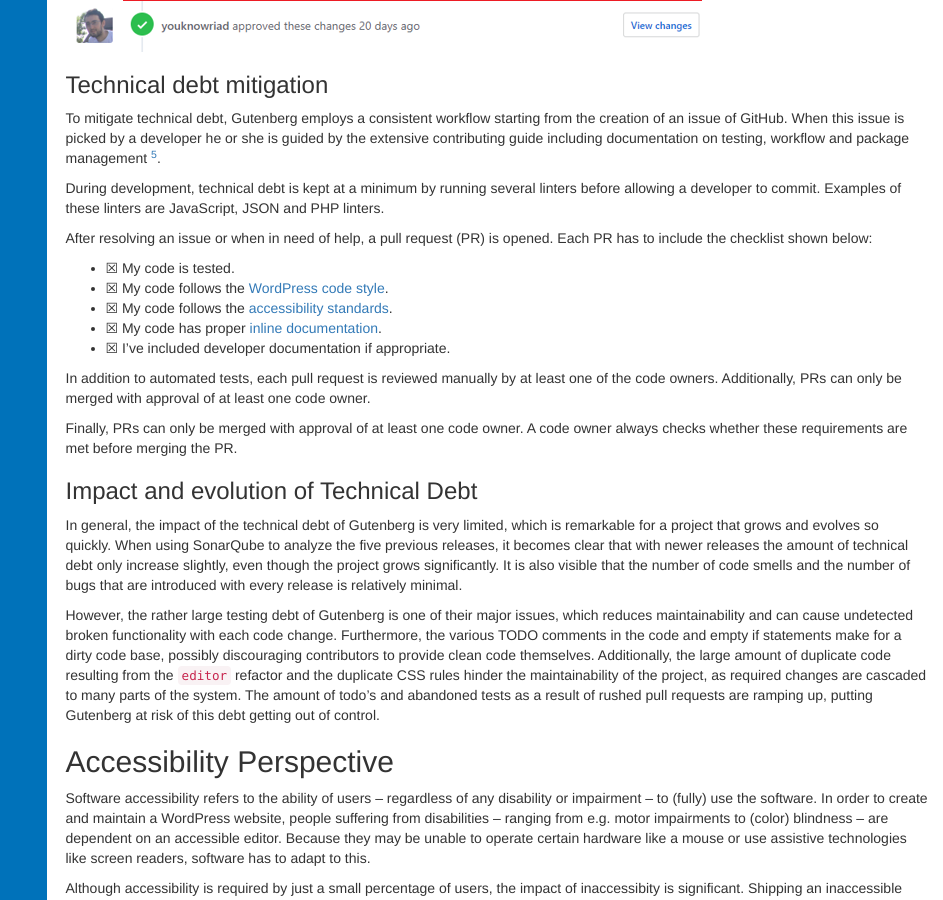
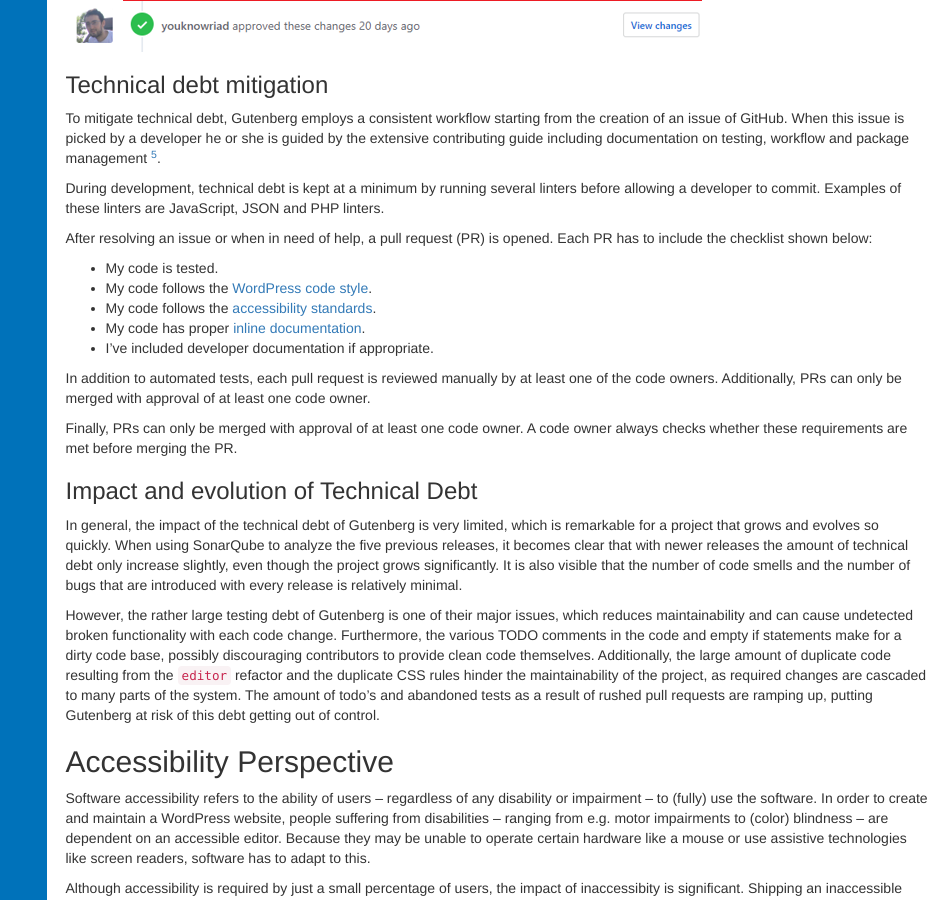
Before and after one commit to SERG-Delft/desosa2019, a Jekyll site: the page built from chapters/gutenberg/index.md, in a window 1280 px wide and 900 px high, scrolled down 11263 px. Shown: the whole window, without its empty margins (337-1280 px from the left). Built offline with Jekyll 4.4.1, drawn with Linux system fonts in a browser that asks for light colours; nearby versions of some CDN libraries.

```diff
--- a/chapters/gutenberg/index.md
+++ b/chapters/gutenberg/index.md
@@ -300,11 +300,11 @@ During development, technical debt is kept at a minimum by running several linte
 
 After resolving an issue or when in need of help, a pull request (PR) is opened. Each PR has to include the checklist shown below:
 
--   ☒ My code is tested.
--   ☒ My code follows the [WordPress code style](https://github.com/WordPress/gutenberg/blob/master/docs/contributors/coding-guidelines.md).
--   ☒ My code follows the [accessibility standards](https://github.com/WordPress/gutenberg/blob/master/docs/designers-developers/developers/accessibility.md).
--   ☒ My code has proper [inline documentation](https://github.com/WordPress/gutenberg/blob/master/docs/contributors/document.md).
--   ☒ I’ve included developer documentation if appropriate.
+- My code is tested.
+- My code follows the [WordPress code style](https://github.com/WordPress/gutenberg/blob/master/docs/contributors/coding-guidelines.md).
+- My code follows the [accessibility standards](https://github.com/WordPress/gutenberg/blob/master/docs/designers-developers/developers/accessibility.md).
+- My code has proper [inline documentation](https://github.com/WordPress/gutenberg/blob/master/docs/contributors/document.md).
+- I’ve included developer documentation if appropriate.
 
 In addition to automated tests, each pull request is reviewed manually by at least one of the code owners. Additionally, PRs can only be merged with approval of at least one code owner.
 
```
